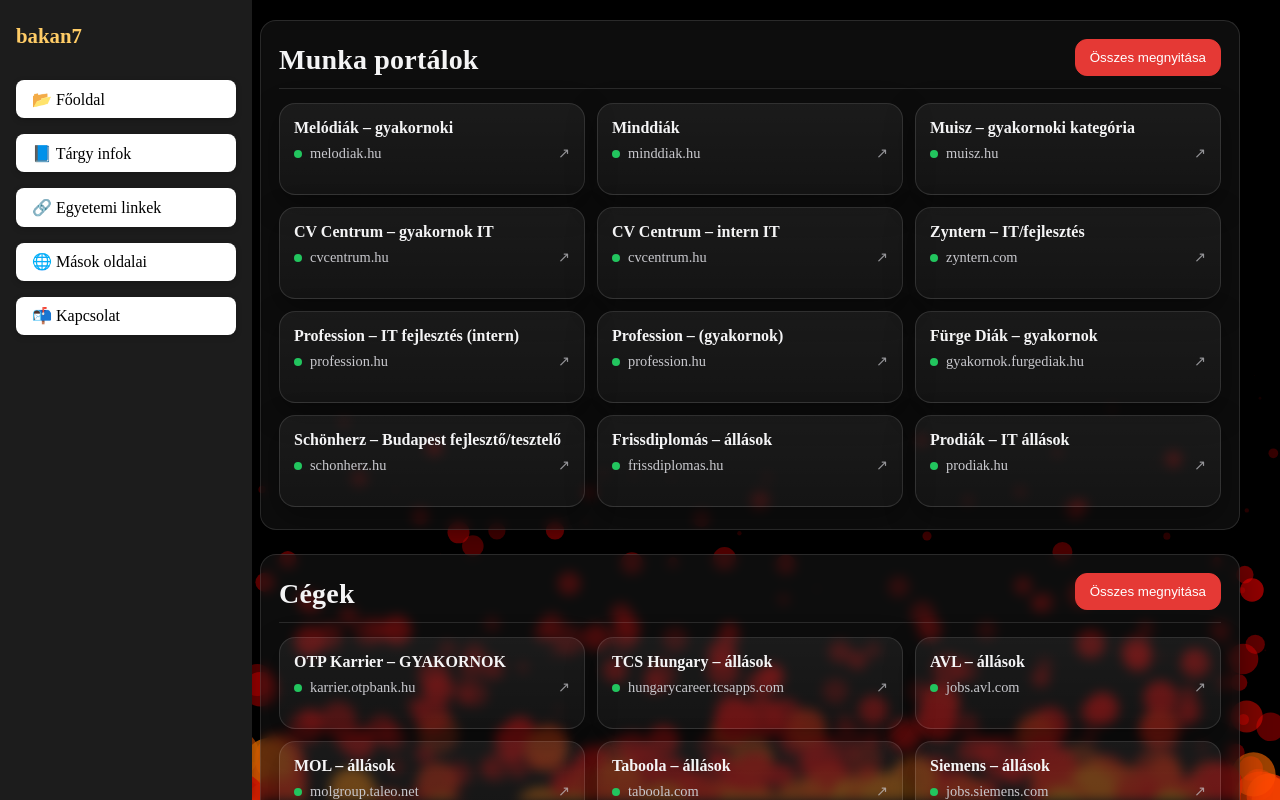
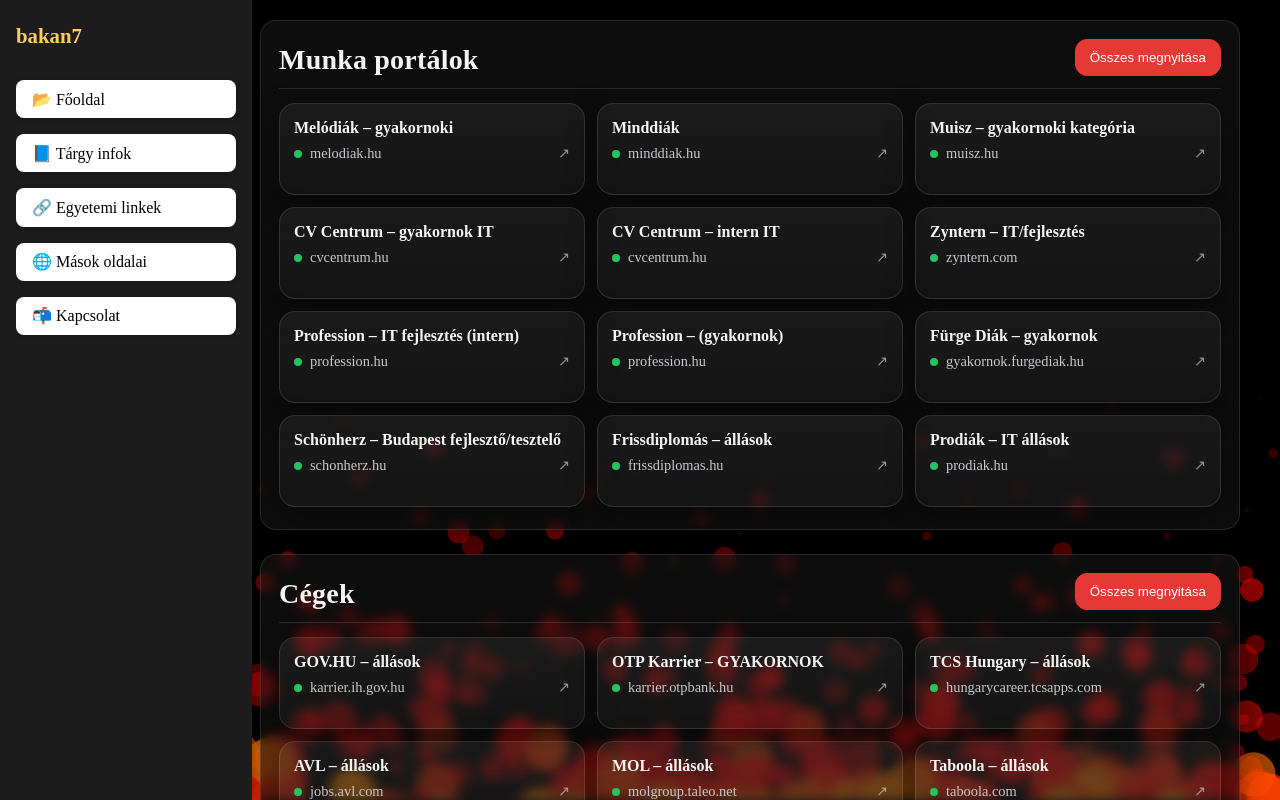
Before and after one commit to Andrssss/MyWebsite, a React (Vite) app: page /gyakornoki_poziciok in a window 1280 px wide. Shown: the top 800 px of the page. Built offline with nearby package versions, Linux system fonts and the light colour scheme.

Commit message:
new link

```diff
--- a/src/LinksLauncher.jsx
+++ b/src/LinksLauncher.jsx
@@ -16,6 +16,7 @@ const JOB_PORTALS = [
 ];
 
 const COMPANIES = [
+  { label: 'GOV.HU – állások', url: 'https://karrier.ih.gov.hu/index.php/nyitott-poziciok/' },
   { label: 'OTP Karrier – GYAKORNOK', url: 'https://karrier.otpbank.hu/go/Minden-allasajanlat/1167001/?q=&q2=&alertId=&locationsearch=&title=GYAKORNOK&date=&location=&shifttype=' },
   { label: 'TCS Hungary – állások', url: 'https://hungarycareer.tcsapps.com/?s=' },
   { label: 'AVL – állások', url: 'https://jobs.avl.com/search/?createNewAlert=false&q=&locationsearch=hu' },
```
